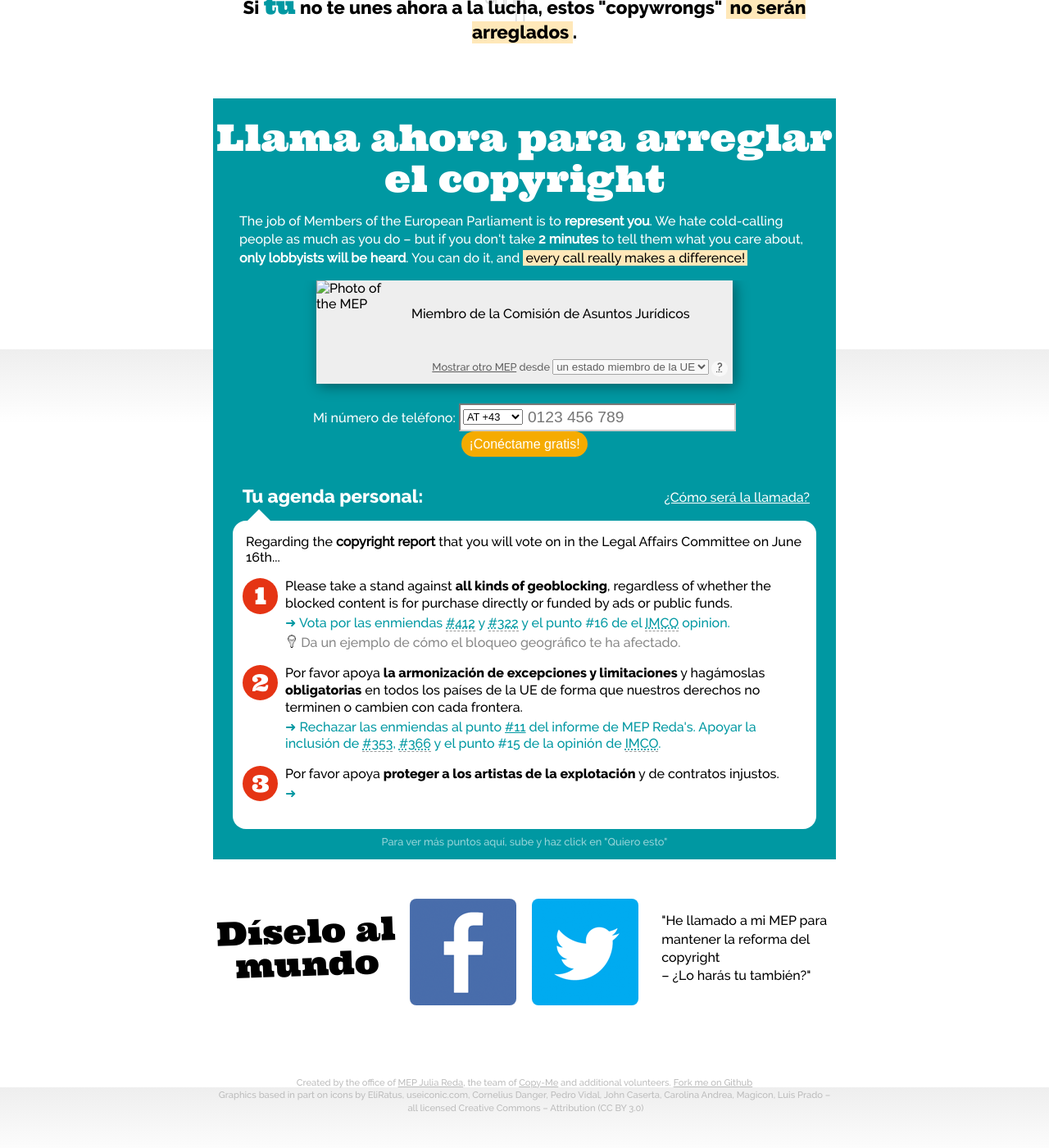
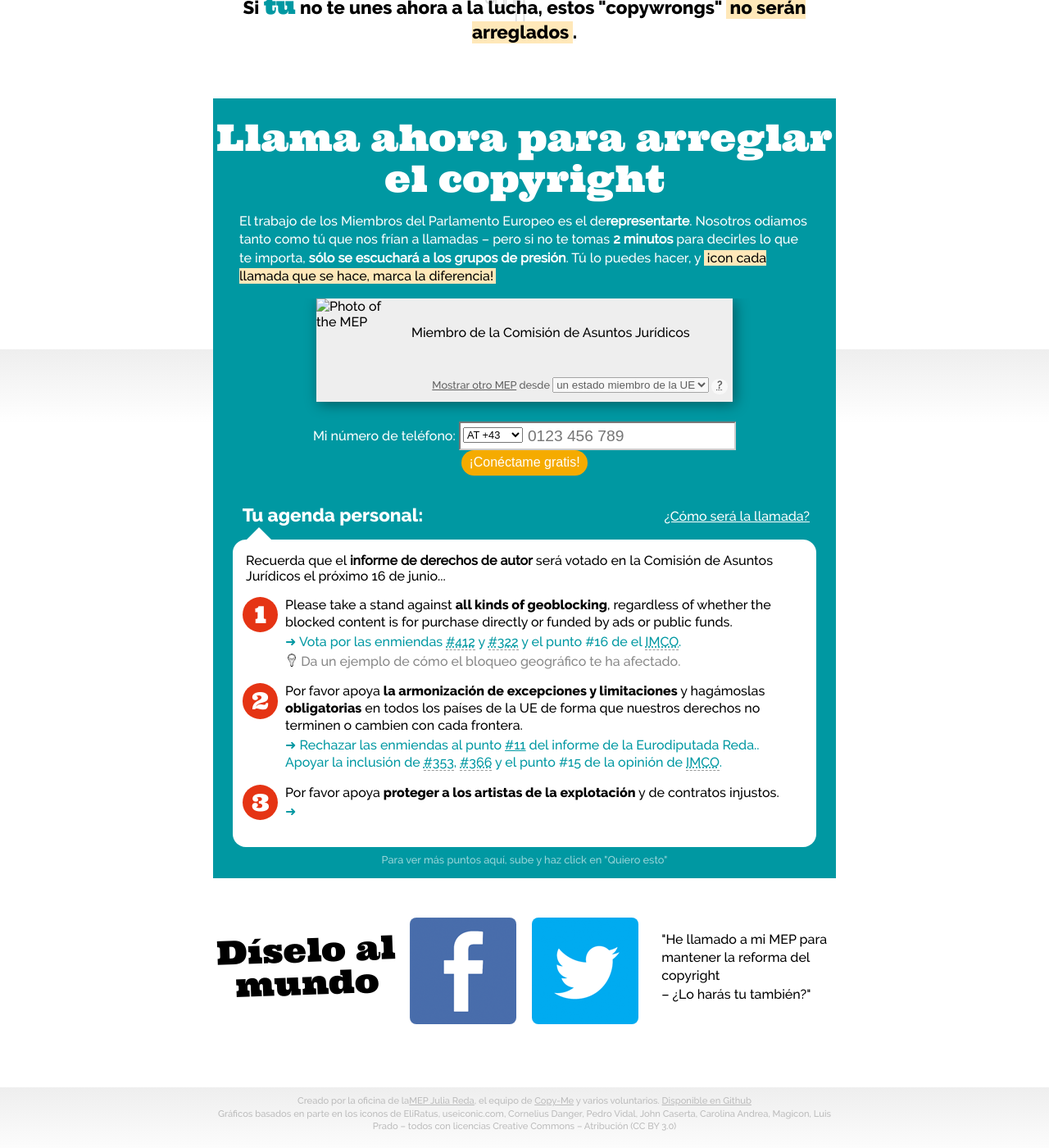
Before and after one commit to Copywrongs-Gang/Copywrongs2, a Jekyll site: the page built from es/index.html, in a window 1280 px wide and 1400 px high, scrolled down 1374 px. Shown: the whole window at 82% size. Built offline with Jekyll 4.4.1, drawn with Linux system fonts in a browser that asks for light colours.

Commit message:
All translated

```diff
--- a/_data/spanish.yml
+++ b/_data/spanish.yml
@@ -12,7 +12,7 @@ geoblocking:
     cw: "Este contenido no está disponible en tu país."
     eu: "<strong>Eliminar</strong> que requieren a los servicios de vídeo utilizar bloqueo geográfico, el cuál es una forma de discriminación."
     please: "Please take a stand against <strong>all kinds of geoblocking</strong>, regardless of whether the blocked content is for purchase directly or funded by ads or public funds."
-    do: Vota por las enmiendas <abbr class="am" title="Pide que se ponga fin al bloqueo">#412</abbr> y <abbr class="am" title="Establece que el bloqueo geográfico no debe impedir que las minorías culturales tengan acceso a contenido">#322</abbr> y el punto <span class="am">#16</span> de el <abbr title="Comisión de Mercado Interior">IMCO</abbr> opinion.
+    do: Vota por las enmiendas <abbr class="am" title="Pide que se ponga fin al bloqueo">#412</abbr> y <abbr class="am" title="Establece que el bloqueo geográfico no debe impedir que las minorías culturales tengan acceso a contenido">#322</abbr> y el punto <span class="am">#16</span> de el <abbr title="Comisión de Mercado Interior">IMCO</abbr>.
     tip: "Da un ejemplo de cómo el bloqueo geográfico te ha afectado."
 extendborders:
     h: "<span>Extender</span> derechos más allá de fronteras"
@@ -20,7 +20,7 @@ extendborders:
     eu: "Hacer las <strong>excepciones y limitaciones</strong> al copyright <strong>obligatorias</strong> para todos los miembros de la UE."
     link: "https://juliareda.eu/copyright-evaluation-report-explained/#mandatory"
     please: "Por favor apoya <strong>la armonización de excepciones y limitaciones</strong> y hagámoslas <strong>obligatorias</strong> en todos los países de la UE de forma que nuestros derechos no terminen o cambien con cada frontera."
-    do: Rechazar las enmiendas al punto <a class="am" href="https://juliareda.eu/copyright-evaluation-report-explained/#terms" target="_blank">#11</a> del informe de MEP Reda's. Apoyar la inclusión de <abbr class="am" title="Pide nuevas excepciones obligatorias, por ejemplo para el contenido generado por el usuario">#353</abbr>, <abbr class="am" title="Pedir hacer excepciones obligatorias">#366</abbr> y el punto <span class="am">#15</span> de la opinión de <abbr title="Internal Market Committee">IMCO</abbr>.
+    do: Rechazar las enmiendas al punto <a class="am" href="https://juliareda.eu/copyright-evaluation-report-explained/#terms" target="_blank">#11</a> del informe de la Eurodiputada Reda.. Apoyar la inclusión de <abbr class="am" title="Pide nuevas excepciones obligatorias, por ejemplo para el contenido generado por el usuario">#353</abbr>, <abbr class="am" title="Pedir hacer excepciones obligatorias">#366</abbr> y el punto <span class="am">#15</span> de la opinión de <abbr title="Internal Market Committee">IMCO</abbr>.
 protectauthors:
     h: "<span>Proteger</span> a autores de contratos injustos"
     cw: "Los artistas no tienen abogados. Los editores y los sellos tienen ejercitos de ellos. ¿Adivinas quién tiene las de ganar en las negociaciones de contratos?"
@@ -33,7 +33,7 @@ righttoquote:
     eu: "Las excepciones como la de cita deben aplicarse a todas las formas de expresión cultural, de una manera <strong>tecnológicamente neutral</strong>."
     link: "https://juliareda.eu/copyright-evaluation-report-explained/#audiovisual"
     please: "Por favor apoya <strong>extender los derechos de cirta al medio audiovisual.</strong>."
-    do: Rechazar las enmiendas al punto <a href="https://juliareda.eu/copyright-evaluation-report-explained/#audiovisual" target="_blank" class="am">#14</a> del informe Reda del MEP.
+    do: Rechaza las enmiendas al punto <a href="https://juliareda.eu/copyright-evaluation-report-explained/#audiovisual" target="_blank" class="am">#14</a> del informe de la Eurodiputada Reda.
     tip: "Da un ejemplo de cuando tu has citado algo en video o audio o si tu eres fan de creadores que lo han hecho."
 righttolink:
     h: "<span>Defender</span> tu derecho a enlazar"
@@ -41,56 +41,56 @@ righttolink:
     eu: "Rechazar esas leyes y preservar la libertad de enlazar."
     link: "https://savethelink.org"
     please: "Por favor, tomar una posición en contra de un <strong>copyright auxiliar para editores de prensa</strong> que tienda a limitar el enlace a noticas."
-    do: Reject amendment <abbr class="am" title="Calls for the introduction of an ancillary copyright for press publishers">#204</abbr>. Support the compromise amendment on point <a href="https://juliareda.eu/copyright-evaluation-report-explained/#licenses" target="_blank" class="am">#21</a> of MEP Reda's report.
+    do: Rechace la enmienda <abbr class="am" title="Llamada para la introducción de un copyright añadido para los editores de prensa">#204</abbr>. Apoye la enmienda de transacción en el punto <a href="https://juliareda.eu/copyright-evaluation-report-explained/#licenses" target="_blank" class="am">#21</a> del informe de la Eurodiputada Reda.
 publicdomain:
     h: "<span>Conservar</span> el dominio público"
     cw: "El arte del que haya expirado el copyright pertenece a todo el mundo. Pero algunas personas piden que digitalizarlo garantice un nuevo copyright."
     eu: "La digitaliazión de trabajos que son propiedad común no debería garantizar nuevas protecciones."
     link: "https://juliareda.eu/copyright-evaluation-report-explained/#publicdomain"
-    please: "Please <strong>safeguard the public domain</strong> by clarifying that making a digital copy of something that's free of copyright doesn't grant new copyright."
-    do: Reject amendments that would water down point <a href="https://juliareda.eu/copyright-evaluation-report-explained/#publicdomain" target="_blank" class="am">#6</a> in MEP Reda's report – support amendment <span class="am">#264</span> which clarifies it.
+    please: "Por favor <strong>salvaguarde el dominio público </strong> dejando claro que una copia digital de algo libre de derechos no concede nuevos derechos."
+    do: Rechace las enmiendas que permitan anular este punto <a href="https://juliareda.eu/copyright-evaluation-report-explained/#publicdomain" target="_blank" class="am">#6</a> en el informe de la Eurodiputada Reda – apoye la enmienda <span class="am">#264</span> que permite aclarar esto.
 libraries:
     h: "<span>Permitir</span> a bibliotecas hacer su trabajo online."
     cw: "Las bibliotecas pagan a los autores por el derecho de prestar copias de los libros. Pero esto derecho no existe en internet."
     eu: "Permitir <strong>e-prestamos</strong> para que las bibliotecas puedan seguir cumpliendo su importante función social.."
     link: "https://juliareda.eu/copyright-evaluation-report-explained/#elending"
     please: "Por favor permitir a las bibliotecas hacer <strong>e-prestamos de libros</strong>."
-    do: Vote for  amendments <abbr class="am" title="Calls for expanding mandatory exceptions to cover libraries">#348</abbr>, <abbr class="am" title="Calls for strengthening exceptions in the public interest">#350</abbr> and for points <span class="am">#16</span> and <span class="am">#22</span> from the <abbr title="Industry Committee">ITRE</abbr> opinion.
+    do: Vota por las enmiendas <abbr class="am" title="Llama para expandir las excepciones obligatorias a las bibliotecas">#348</abbr>, <abbr class="am" title="Llama para reforzar las excepciones por el bien general">#350</abbr> y los puntos <span class="am">#16</span> y <span class="am">#22</span> de la opinión de la<abbr title="Comisión de Indutria">ITRE.</abbr>
 publicspace:
     h: "<span>Asegurar</span> el espacio público para todos"
     cw: "En Alemania puedes publicar fotos de edificios públicos online libremente – pero al otro lado de la frontera en Francia ¡el arquitecto podría demandarte! "
     eu: "Asegurar <strong>la libertad de panorama</strong> en toda Europa: Publicar fotos de lo que está permanentemente en público tiene que ser legal."
     link: "https://juliareda.eu/copyright-evaluation-report-explained/#panorama"
     please: "Por favor asegurad la <strong>libertad de panorama</strong> en Europa, por la que compartir fotos de edificios públicos es legal – no importa que sea con propósito comercial o no."
-    do: Reject any amendements that water down <a class="am" href="https://juliareda.eu/copyright-evaluation-report-explained/#panorama" target="_blank">#16</a> of MEP Reda's report, vote for the original text or the compromise amendment if there is one.
+    do: Rechaza cualquier enmienda que pueda diluir este punto <a class="am" href="https://juliareda.eu/copyright-evaluation-report-explained/#panorama" target="_blank">#16</a> del informe de la MEP Reda, vota por el texto original o la enmienda de transacción si existe una.
 education:
     h: "<span>Proteger</span> los usos educativos"
     cw: "Las escuelan a menudo ofrecen libros físicos gratuitos para enseñar con ellos – pero poner el mismo contenido como PDF en la intranet de la escuela puede ser ilegal."
     eu: "Una comprensiva excepción del copyright <strong>para uso educacioneal</strong> a lo largo de Europa."
     link: "https://juliareda.eu/copyright-evaluation-report-explained/#education"
     please: "Por favor apoya una excepción del copyright que permite <strong>usos educativos</strong> de material con copyright, también en el mundo digital."
-    do: Reject amendments that would water down point <a href="https://juliareda.eu/copyright-evaluation-report-explained/#education" target="_blank" class="am">#19</a> in MEP Reda's report – that is, all except amendments <span class="am">#466-468</span>.
+    do: Rechaza las enmiendas que podrían diluir este punto <a href="https://juliareda.eu/copyright-evaluation-report-explained/#education" target="_blank" class="am">#19</a> en el informe de la MEP Reda – es decir, todas las enmiendas de excepción <span class="am">#466-468</span>.
 availability:
     h: "<span>Mejorar</span> el acceso a las obras"
     cw: "Copyright 70 años después de la muerte del autor. La gran mayoría de trabajos no son aprovechables tanto tiempo – simplemente dejan de estar disponibles."
     eu: "Reducir la duración del copyright al estándar internacional de la vida + <strong>50 años</strong>."
     link: "https://juliareda.eu/copyright-evaluation-report-explained/#term"
     please: "Por favor apoya la armonización de la <strong>duración del copyright</strong> al estandar de vida <strong>+ 50 años</strong> de la Convención Berne"
-    do: Reject the amendments to point <a href="https://juliareda.eu/copyright-evaluation-report-explained/#terms" target="_blank" class="am">#7</a> of MEP Reda's report and support point <span class="am">#18</span> from the <abbr title="Industry Committee">ITRE</abbr> opinion.
+    do: Rechaza las enmiendas al punto <a href="https://juliareda.eu/copyright-evaluation-report-explained/#terms" target="_blank" class="am">#7</a> de informe de la MEP Reda y apoya el punto <span class="am">#18</span> de la opinión de la <abbr title="Comisión de Industria">ITRE.</abbr>
 digitallocks:
     h: "<span>Rechazar</span> bloqueos digitales"
     cw: "La ley dice que puedes hacer copias de contenido comprado para uso privado – pero en la practica, los bloqueos digitales a menudo no te lo permiten."
     eu: "Asegurar que medidas técnicas no pueden limitar tus derechos legales."
     link: "https://juliareda.eu/copyright-evaluation-report-explained/#drm"
     please: "Por favor asegurar que la protección tecnológica (<strong>DRM</strong>) no obstruye el uso legal del contenido comprado."
-    do: Vote for point <span class="am">#26</span> from the <abbr title="Internal Market Committee">IMCO</abbr> opinion and point <span class="am">#29</span> from the <abbr title="Industry Committee">ITRE</abbr> opinion. Support the compromise on point <a href="https://juliareda.eu/copyright-evaluation-report-explained/#drm" target="_blank" class="am">#23</a> of MEP Reda's report and reject all amendments to point <a href="https://juliareda.eu/copyright-evaluation-report-explained/#drm" target="_blank" class="am">#24</a>.
+    do: Vota el punto <span class="am">#26</span> desde la opinión de la<abbr title="Comisión de Mercado Interno">IMCO</abbr> y el punto <span class="am">#29</span> de la opinión de la <abbr title="Comisión de Industria">ITRE.</abbr> Apoya el compromiso al punto <a href="https://juliareda.eu/copyright-evaluation-report-explained/#drm" target="_blank" class="am">#23</a> del informe de la MEP Reda y rechaza todas las enmiendas al punto <a href="https://juliareda.eu/copyright-evaluation-report-explained/#drm" target="_blank" class="am">#24</a>.
     tip: "Da un ejemplo de como el DRM se ha interpuesto en el camino de una actividad legal (ej. haciendo copias para uso privado)."
 filesharing:
     h: "<span>Legalizar</span> el intercambio personal de archivos"
     cw: "Los adolescentes que intercambian música online son criminales bajo las leyes actuales. Pero frecuentemente, un archivo compartido no es una venta perdida, sino publicidad gratuita."
     eu: "Reconocer el derecho a compartir de forma no comercial."
     please: "Por favor detened la criminalización del <strong>intercambio de archivos</strong> personales y sin ánimo de lucro."
-    do: Vote for amendments <abbr class="am" title="Calls for exploring the legalization of non commercial private sharing">#507</abbr> and <abbr class="am" title="Urges increased legal certainty for P2P sharing">#355</abbr>.
+    do: Vota por las enmiendas <abbr class="am" title="Llamada para investigar la legalización del intercambio de archivos privado no comercial">#507</abbr> and <abbr class="am" title="Insta a una mayor seguridad jurídica para el intercambio de archivos P2P">#355</abbr>.
     tip: "Da un ejemplo de cuando compartir archivos ha benefiado a un artista, p.e. descubriste un artista del que te has vuelto fan, ido a conciertos o comprado sus productos."
 currentcopywrong: "Copywrong actual:"
 euproposal: "Propuesta de la UE:"
@@ -99,21 +99,21 @@ readmore: "Leer más"
 joinfight: Si <span>tu</span> no te unes ahora a la lucha, estos "copywrongs" <u>no serán arreglados</u>.
 call:
     h: "Llama ahora para arreglar el copyright"
-    text: "The job of Members of the European Parliament is to <strong>represent you</strong>. We hate cold-calling people as much as you do &ndash; but if you don't take <strong>2 minutes</strong> to tell them what you care about, <strong>only lobbyists will be heard</strong>. You can do it, and <u>every call really makes a difference!</u>"
+    text: "El trabajo de los Miembros del Parlamento Europeo es el de<strong>representarte</strong>. Nosotros odiamos tanto como tú que nos frían a llamadas &ndash; pero si no te tomas <strong>2 minutos</strong> para decirles lo que te importa, <strong>sólo se escuchará a los grupos de presión</strong>. Tú lo puedes hacer, y <u>¡con cada llamada que se hace, marca la diferencia!</u>"
     jurimember: "Miembro de la Comisión de Asuntos Jurídicos"
     showother: "Mostrar otro MEP"
     from: "desde"
     memberstate: "un estado miembro de la UE"
-    missingstate: "EU member states missing from this list have no MEPs on the Legal Affairs Committe. Sorry!"
+    missingstate: "¡Los Estados Miembros que no están en la lista, no tienen representantes en la Comisión de Asuntos Jurídicos, lo sentimos!"
     mynumber: "Mi número de teléfono:"
     other: "Otro"
     connectme: "¡Conéctame gratis!"
     thankyou: "¡Gracias! Deberías recibir una llamada en cualquier momento."
     what: "¿Cómo será la llamada?"
     agenda: "Tu agenda personal:"
-    agendatext: "Regarding the <strong>copyright report</strong> that you will vote on in the Legal Affairs Committee on June 16th..."
+    agendatext: "Recuerda que el <strong>informe de derechos de autor</strong> será votado en la Comisión de Asuntos Jurídicos el próximo 16 de junio..."
 showmore: Para ver más puntos aquí, sube y haz click en "Quiero esto"
 tell: Díselo al mundo
 icalled: He llamado a mi MEP para mantener la reforma del copyright<br />– ¿Lo harás tu también?
 sharetext:  Planes de reforma urgentemente necesitados están en peligro. ¡Yo he llamada a mi MEP y tu deberías también!
-credits: Created by the office of <a href="https://juliareda.eu" target="_blank">MEP Julia Reda</a>, the team of <a href="http://copy-me.org/" target="_blank">Copy-Me</a> and additional volunteers. <a href="https://github.com/Copywrongs-Gang/Copywrongs2">Fork me on Github</a><br />Graphics based in part on icons by EliRatus, useiconic.com, Cornelius Danger, Pedro Vidal, John Caserta, Carolina Andrea, Magicon, Luis Prado – all licensed Creative Commons – Attribution (CC BY 3.0)
+credits: Creado por la oficina de la<a href="https://juliareda.eu" target="_blank">MEP Julia Reda</a>, el equipo de <a href="http://copy-me.org/" target="_blank">Copy-Me</a> y varios voluntarios. <a href="https://github.com/Copywrongs-Gang/Copywrongs2">Disponible en Github</a><br />Gráficos basados en parte en los iconos de EliRatus, useiconic.com, Cornelius Danger, Pedro Vidal, John Caserta, Carolina Andrea, Magicon, Luis Prado – todos con licencias Creative Commons – Atribución (CC BY 3.0)
```
